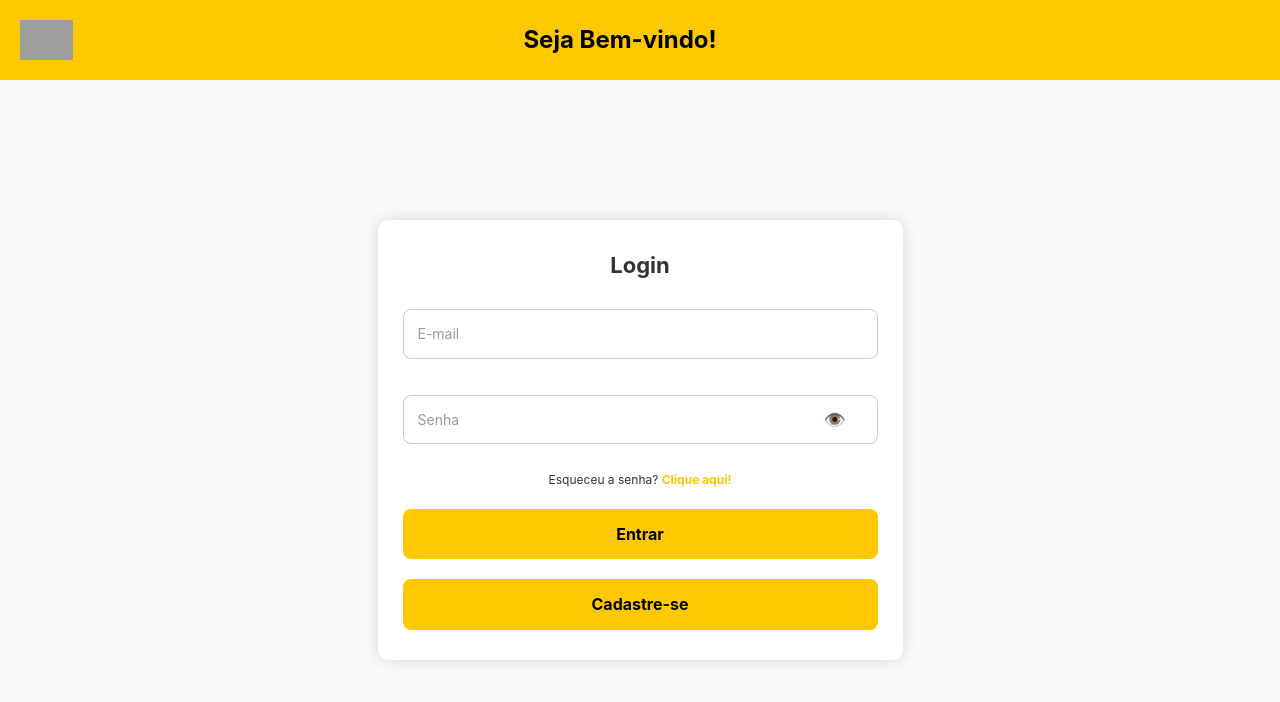
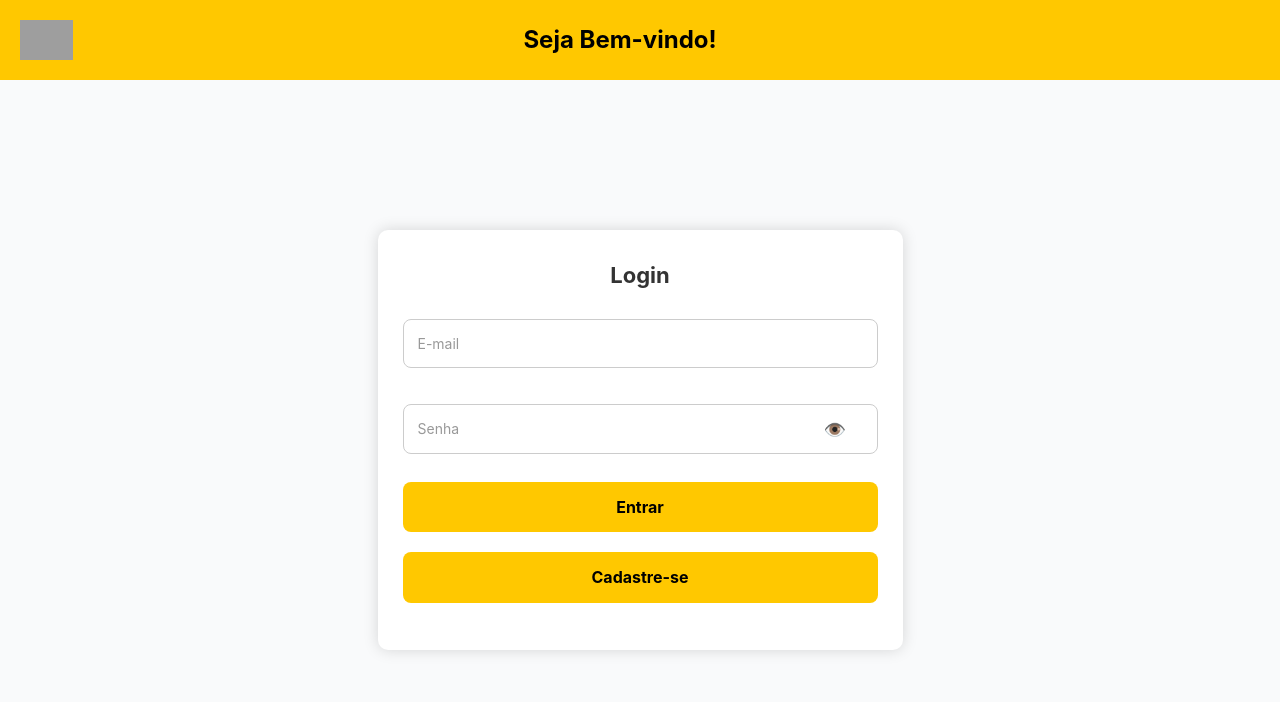
Before and after one commit to ProcessAI/unieuro-progweb-202501-trabalhofinal, a React (Vite) app in the folder front/: page /login in a window 1280 px wide. Shown: the top 702 px of the page. Built offline with nearby package versions, Linux system fonts and the light colour scheme; grey boxes are pictures that could not be loaded.

Commit message:
altera titulo e favicon

```diff
--- a/front/index.html
+++ b/front/index.html
@@ -2,9 +2,9 @@
 <html lang="en">
   <head>
     <meta charset="UTF-8" />
-    <link rel="icon" type="image/svg+xml" href="/vite.svg" />
+    <link rel="icon" type="image/png" href="/images.png" />
     <meta name="viewport" content="width=device-width, initial-scale=1.0" />
-    <title>laudinho-frontend</title>
+    <title>Laudinho</title>
   </head>
   <body>
     <div id="root"></div>
--- a/front/src/pages/login.tsx
+++ b/front/src/pages/login.tsx
@@ -77,10 +77,6 @@ const Login: React.FC = () => {
               </button>
             </div>
 
-            <div className="login-links">
-              Esqueceu a senha? <a href="#">Clique aqui!</a>
-            </div>
-
             <button className="login-btn" type="submit">Entrar</button>
             <button
               className="login-btn"
```
Also changed, not shown: front/public/images.png (added).
